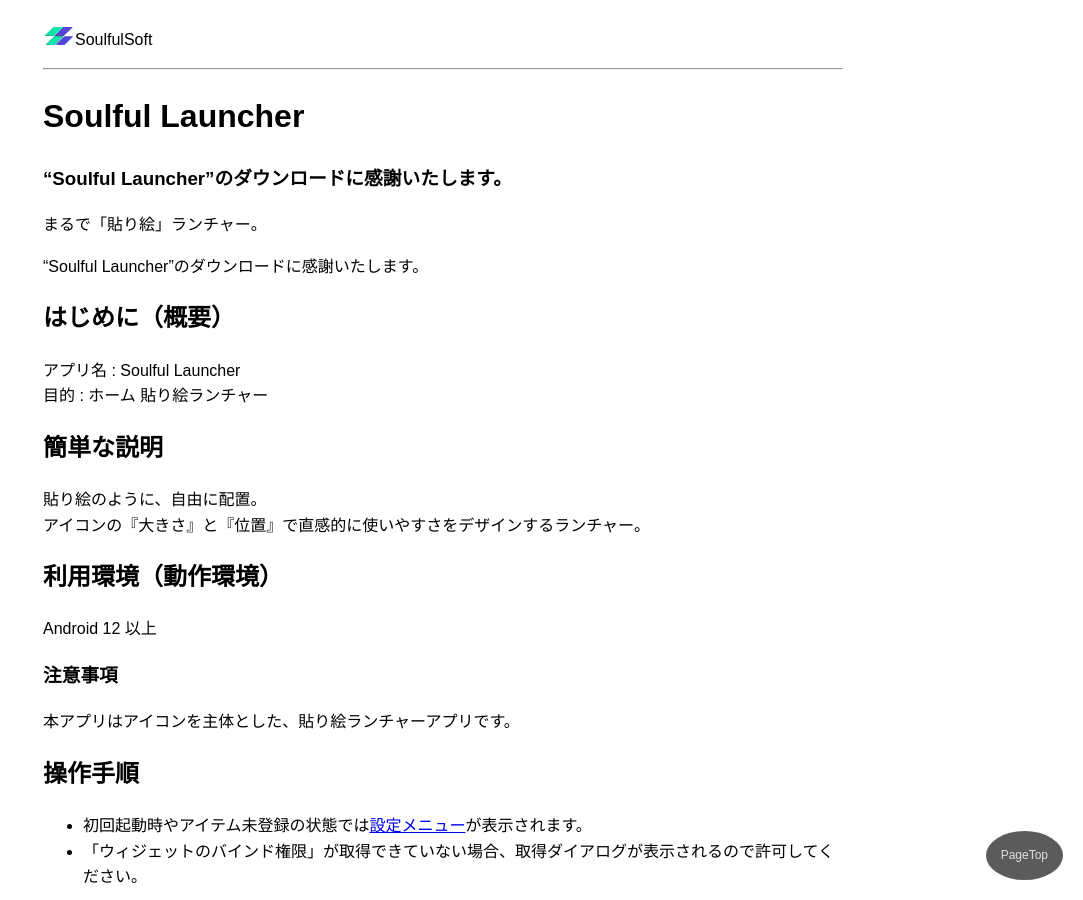
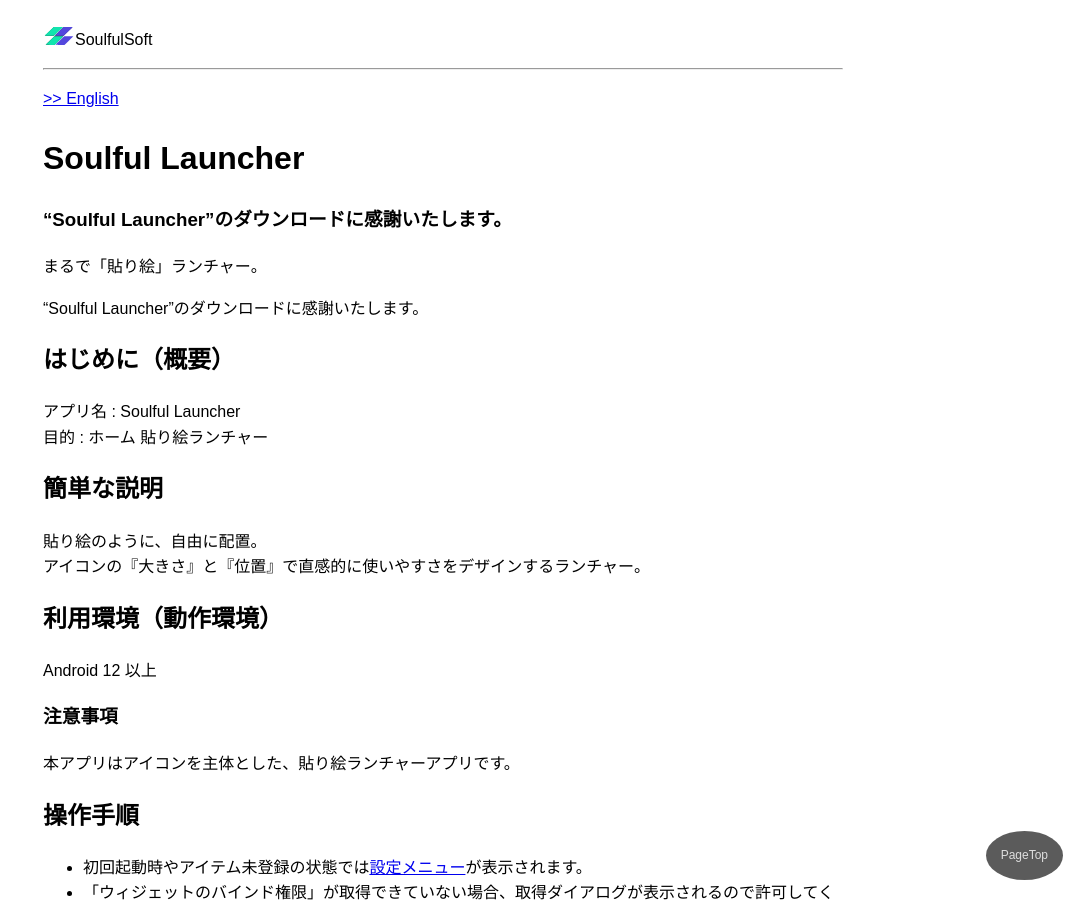
Before and after one commit to SoulfulSoft/soulfulsoft.github.io, a Jekyll site: the page built from soulful_launcher/instructions.md, in a window 1280 px wide and 900 px high. Shown: the whole window, without its empty margins (197-1280 px from the left). Built offline with Jekyll 4.4.1, drawn with Linux system fonts in a browser that asks for light colours; our own code applies the rules of GitHub Pages for plain Markdown files.

Commit message:
Update instructions.md

```diff
--- a/soulful_launcher/instructions.md
+++ b/soulful_launcher/instructions.md
@@ -2,6 +2,8 @@
 title: Soulful Launcher 説明書
 topa: ".."
 ---
+
+<a href="instructions_e.md">&gt;&gt; English</a>
 
 # Soulful Launcher
 ### "Soulful Launcher"のダウンロードに感謝いたします。
```
